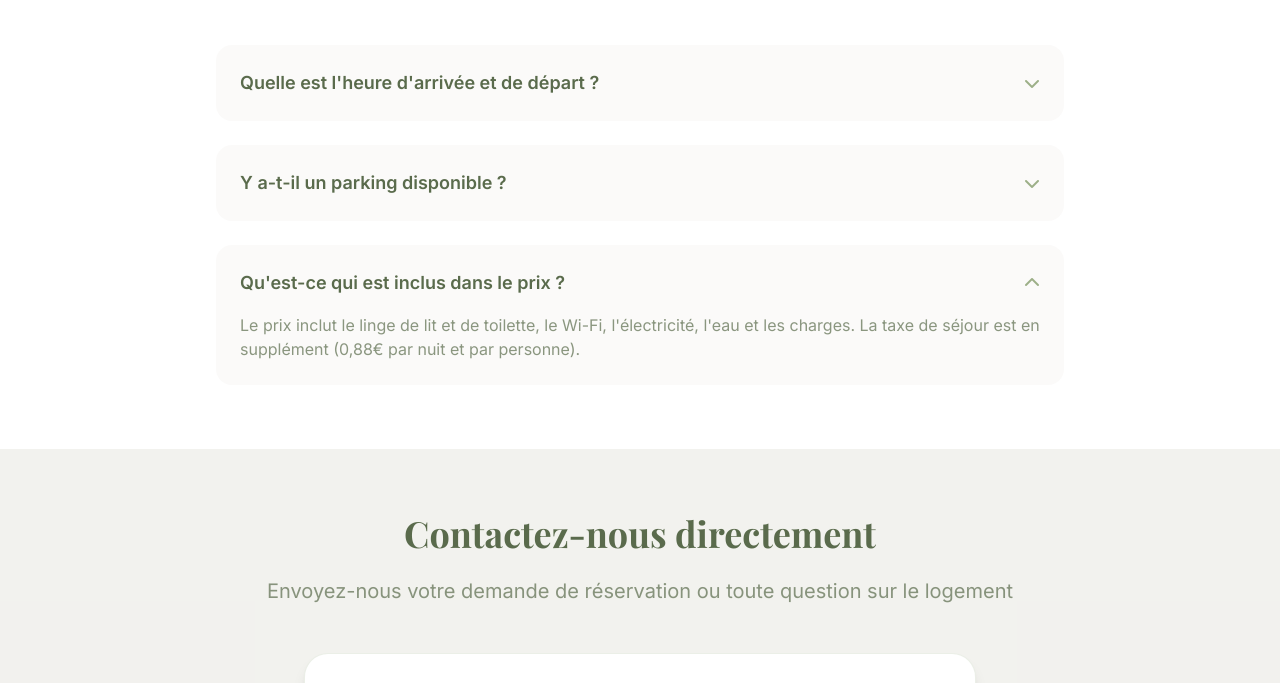
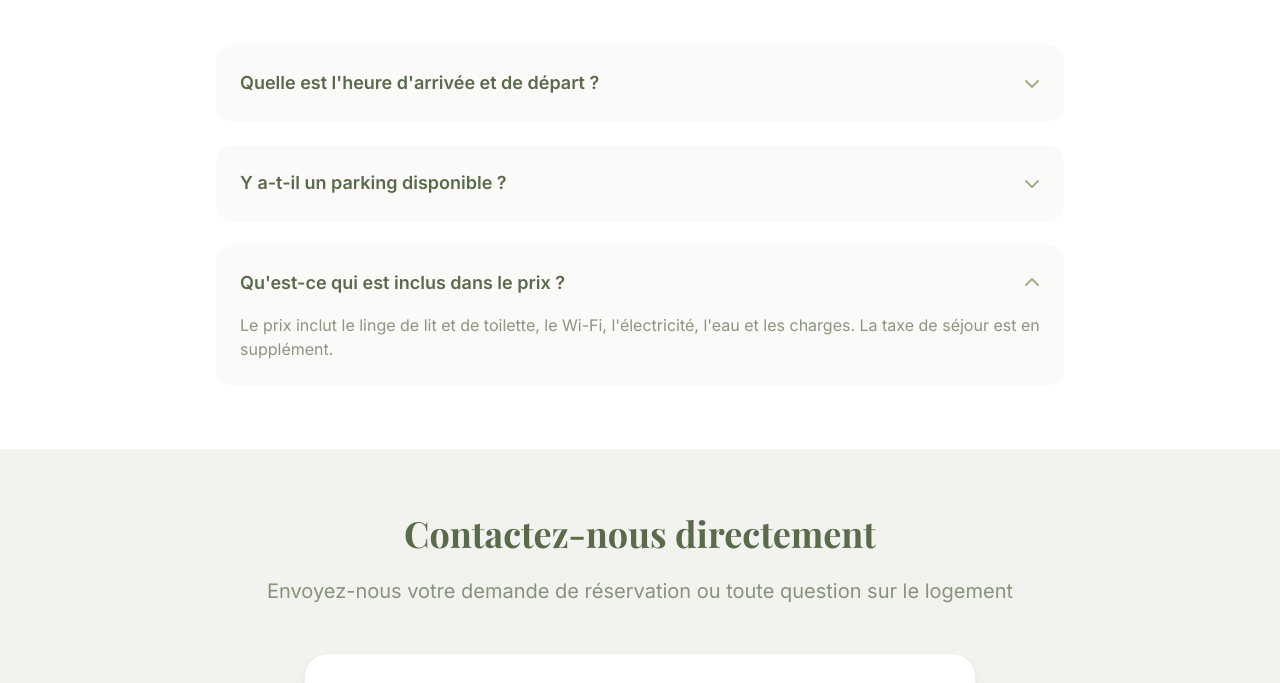
Before and after one commit to hadrien28/la-serenite-de-l-argens, a plain HTML site: page reservation.html in a window 1280 px wide. Both pictures are taken after a click on the button "Qu'est-ce qui est inclus dans le prix ?". Shown: the part 2194-2877 px from the top of the page. Drawn offline with nearby package versions, Linux system fonts and the light colour scheme.

Commit message:
Update reservation.html

```diff
--- a/reservation.html
+++ b/reservation.html
@@ -325,7 +325,7 @@
                         <i class="fas fa-chevron-down text-sage transition-transform"></i>
                     </button>
                     <div class="faq-content hidden mt-4 text-forest/70">
-                        <p>Le prix inclut le linge de lit et de toilette, le Wi-Fi, l'électricité, l'eau et les charges. La taxe de séjour est en supplément (0,88€ par nuit et par personne).</p>
+                        <p>Le prix inclut le linge de lit et de toilette, le Wi-Fi, l'électricité, l'eau et les charges. La taxe de séjour est en supplément.</p>
                     </div>
                 </div>
             </div>
```
